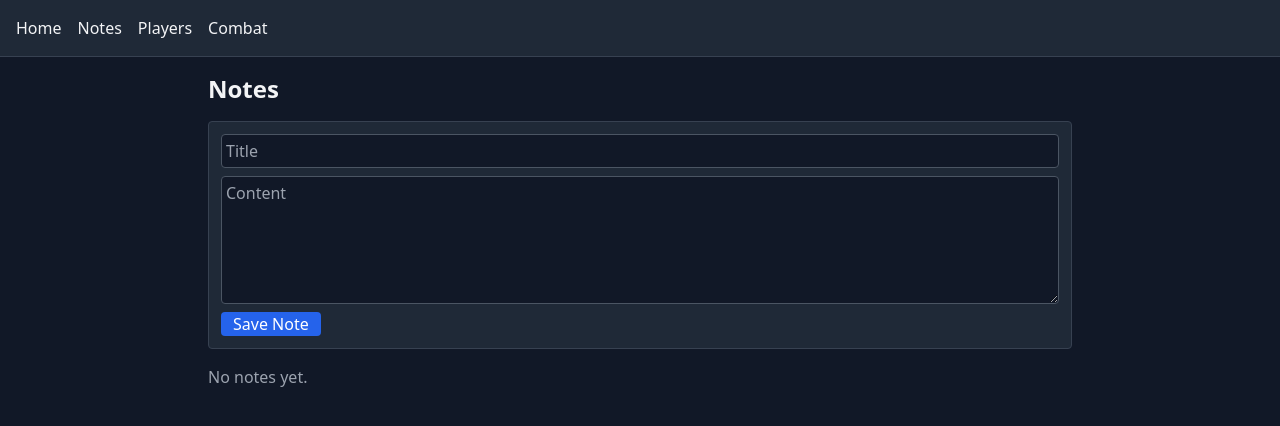
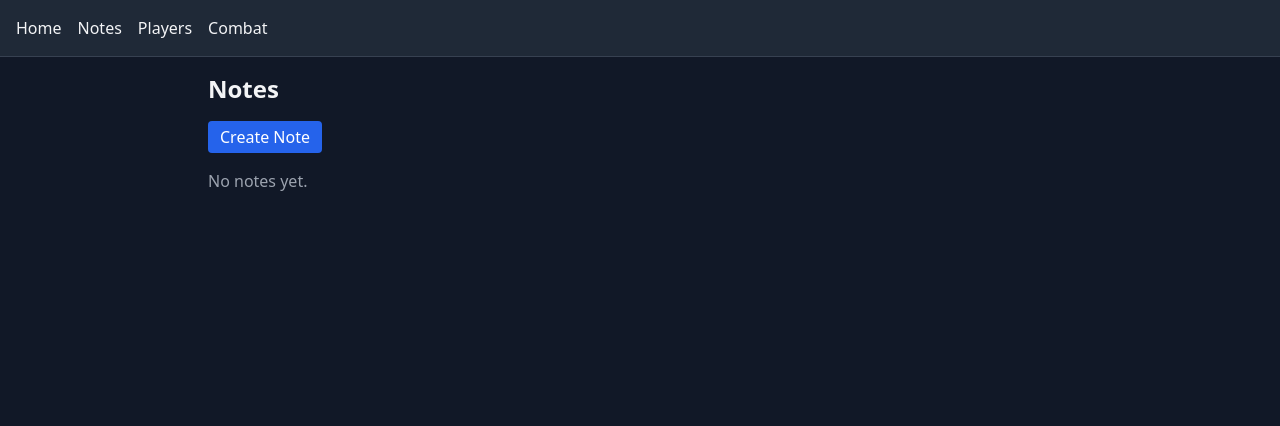
Before and after one commit to KodaCaleb/dmshield, a Next.js app: page /notes in a window 1280 px wide. Shown: the top 426 px of the page. Built offline with nearby package versions, Linux system fonts and the light colour scheme.

Commit message:
Add toggleable note creation form

```diff
--- a/src/app/notes/page.tsx
+++ b/src/app/notes/page.tsx
@@ -7,12 +7,14 @@ export default function NotesPage() {
   const [title, setTitle] = useState('')
   const [content, setContent] = useState('')
   const [openId, setOpenId] = useState<number | null>(null)
+  const [showForm, setShowForm] = useState(false)
 
   const handleAdd = () => {
     if (!title && !content) return
     addNote({ id: Date.now(), title, content })
     setTitle('')
     setContent('')
+    setShowForm(false)
   }
 
   const handleDelete = (id: number) => {
@@ -25,6 +27,14 @@ export default function NotesPage() {
   return (
     <div className="max-w-4xl mx-auto space-y-4">
       <h1 className="text-2xl font-bold">Notes</h1>
+      {!showForm ? (
+        <button
+          className="bg-blue-600 hover:bg-blue-700 text-white px-3 py-1 rounded"
+          onClick={() => setShowForm(true)}
+        >
+          Create Note
+        </button>
+      ) : (
         <div className="flex flex-col gap-2 bg-gray-800 p-3 rounded border border-gray-700">
           <input
             className="border border-gray-600 bg-gray-900 text-gray-100 p-1 rounded"
@@ -38,13 +48,22 @@ export default function NotesPage() {
             value={content}
             onChange={(e) => setContent(e.target.value)}
           />
+          <div className="flex gap-2">
             <button
-          className="bg-blue-600 hover:bg-blue-700 text-white px-3 rounded self-start"
+              className="bg-blue-600 hover:bg-blue-700 text-white px-3 rounded"
               onClick={handleAdd}
             >
               Save Note
             </button>
+            <button
+              className="bg-gray-700 hover:bg-gray-600 text-white px-3 rounded"
+              onClick={() => setShowForm(false)}
+            >
+              Cancel
+            </button>
           </div>
+        </div>
+      )}
 
       <div>
         {notes.length === 0 ? (
```
Lines whose indentation alone changed are shown as unchanged.
